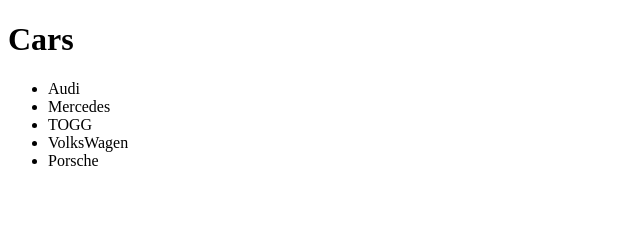
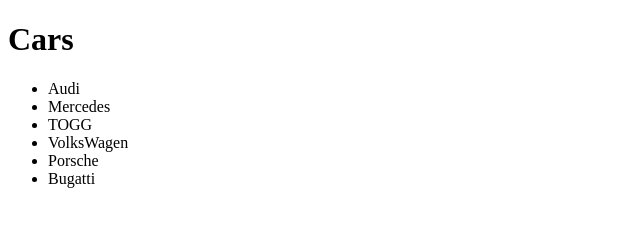
Before and after one commit to SifaKosen/T139, a plain HTML site: page index.html in a window 1280 px wide. Shown: the full height of the page, 0-640 px from the left. Drawn offline with Linux system fonts and the light colour scheme.

Commit message:
Bugatti eklendi

```diff
--- a/index.html
+++ b/index.html
@@ -13,6 +13,7 @@
         <li>TOGG</li>
         <li>VolksWagen</li>
         <li>Porsche</li>
+        <li>Bugatti</li>
     </ul>
 </body>
 </html>
```
